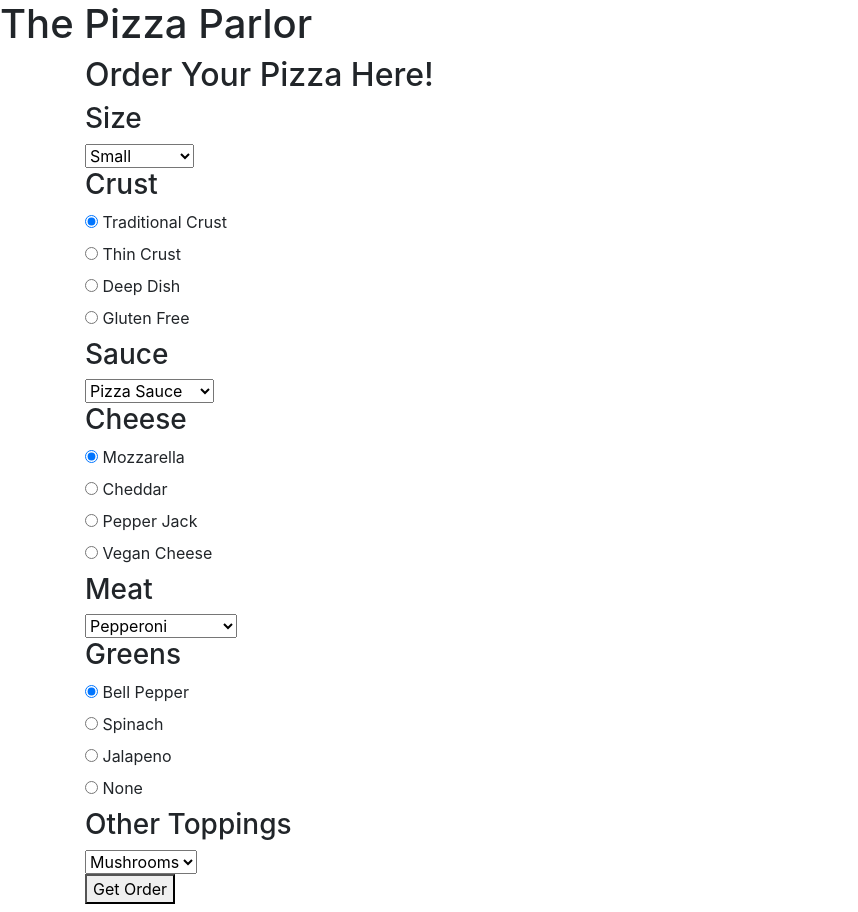
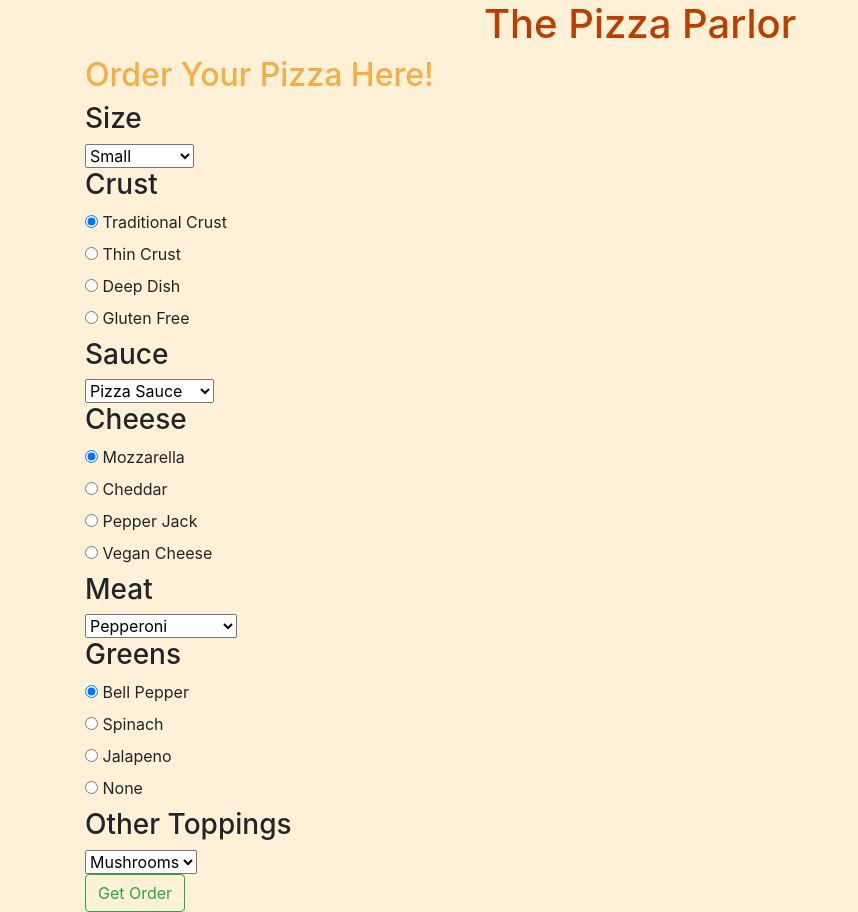
Before and after one commit to aldeling/pizza-parlor-two, a plain HTML site: page index.html in a window 1280 px wide. Shown: the whole page, without its empty margins (0-858 px from the left). Drawn offline with nearby package versions, Linux system fonts and the light colour scheme.

Commit message:
add css styling

```diff
--- a/css/styles.css
+++ b/css/styles.css
@@ -1,3 +1,15 @@
+body {
+  background-color: #FFF1D7;
+}
+
+h1 {
+  text-align: center;
+  color: #BB3E00;
+}
+
+h2 {
+  color: #F7AD45;
+}
 .hidden {
   display: none;
 }
--- a/index.html
+++ b/index.html
@@ -96,7 +96,7 @@
                 <option>Pineapple</option>
                 <option>None</option>
               </select><br>
-              <button type="submit">Get Order</button>
+              <button type="submit" class="btn btn-outline-success">Get Order</button>
           </form>
       </div>
       <div class="col-6">
```
